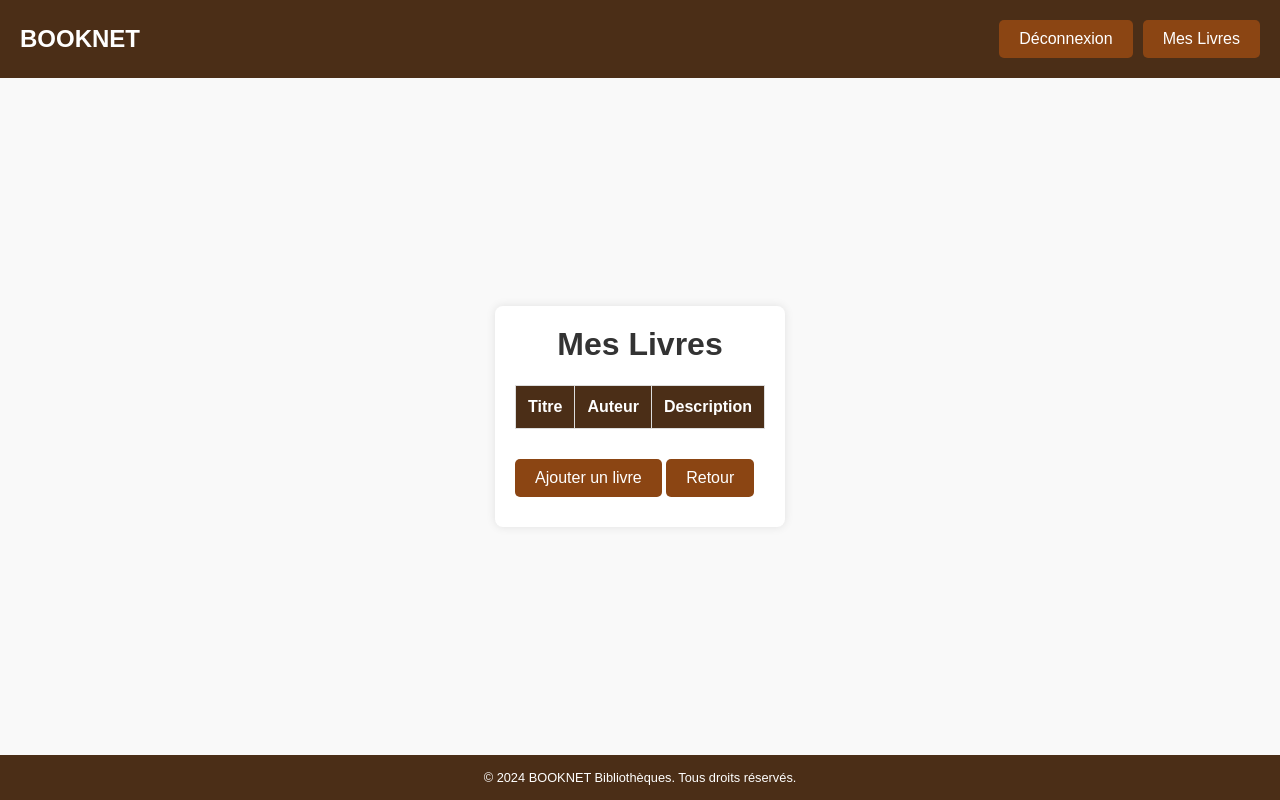
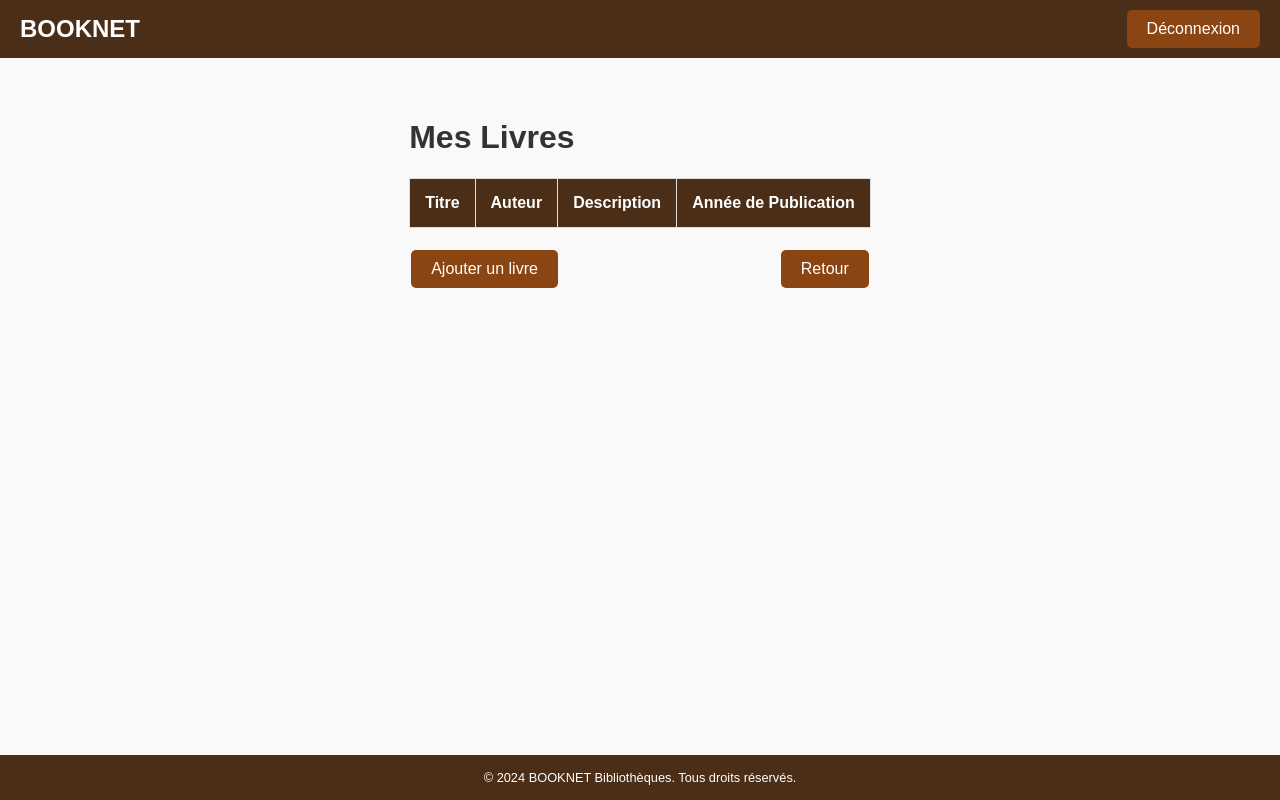
Before and after one commit to oceanetardy/ProjetBiblioth-quePHP, a PHP site: page /views/liste_livres_utilisateurs.php in a window 1280 px wide. Run offline with PHP 8.4, Linux system fonts and the light colour scheme; the visitor is signed in with stand-in values (Sample User, id 1); data comes from the database, SQL or seed files in the repository; lists and menus that the app fills with data are empty.

Commit message:
[*] Evolutions de l'interface - Mise en place des formulaires pour ajouter des livres

```diff
--- a/header.php
+++ b/header.php
@@ -1,6 +1,12 @@
 <?php
+
 // Vérifiez si l'utilisateur est connecté
 $utilisateurConnecte = isset($_SESSION['utilisateur_id']);
+
+// Déterminez si nous sommes sur la page "Mes Livres" ou "Ajouter un Livre"
+$pageActuelle = basename($_SERVER['PHP_SELF']);
+$estSurPageMesLivres = ($pageActuelle === 'liste_livres_utilisateurs.php');
+$estSurPageAddLivres = ($pageActuelle === 'ajouter_livre.php');
 ?>
 
 <header>
@@ -8,7 +14,16 @@
     <div class="auth-buttons">
         <?php if ($utilisateurConnecte) : ?>
             <a href="logout.php" class="button">Déconnexion</a>
-            <a href="views/liste_livres_utilisateurs.php" class="button">Mes Livres</a>
+
+            <!-- Affichez le lien "Mes Livres" ou "Ajouter un Livre" selon la page actuelle -->
+            <?php if ($estSurPageAddLivres) : ?>
+                <!-- Si vous êtes sur la page d'ajout de livre, le lien "Mes Livres" est affiché avec un autre texte ou une autre URL -->
+                <a href="liste_livres_utilisateurs.php" class="button">Mes livres</a>
+            <?php else : ?>
+                <!-- Sinon, afficher le lien habituel vers "Mes Livres" -->
+                <a href="views/liste_livres_utilisateurs.php" class="button" <?php if ($estSurPageMesLivres) echo 'style="display:none;"'; ?>>Mes Livres</a>
+            <?php endif; ?>
+
         <?php else : ?>
             <a href="login.php" class="button">Se connecter</a>
             <a href="inscription.php" class="button">S'inscrire</a>
--- a/views/liste_livres_utilisateurs.php
+++ b/views/liste_livres_utilisateurs.php
@@ -8,110 +8,53 @@
 
 require_once '../config.php';
 require_once '../models/Livre.php';
-require_once '../models/Auteur.php';
 
 $livre = new Livre($connection);
 $listeLivres = $livre->getLivresUtilisateur($_SESSION['utilisateur_id']);
 ?>
 <!DOCTYPE html>
 <html lang="fr">
-
 <head>
     <meta charset="UTF-8">
     <title>Mes Livres</title>
     <link rel="stylesheet" href="../styles.css">
-    <style>
-        table {
-            width: 100%;
-            border-collapse: collapse;
-            margin-bottom: 20px;
-        }
-
-        table th,
-        table td {
-            padding: 12px;
-            border: 1px solid #ddd;
-            text-align: left;
-        }
-
-        table th {
-            background-color: #4b2e17;
-            color: white;
-        }
-
-        table tr:nth-child(even) {
-            background-color: #f2f2f2;
-        }
-
-        table a {
-            color: #4b2e17;
-            text-decoration: none;
-        }
-
-        table a:hover {
-            text-decoration: underline;
-        }
-
-        .button {
-            background-color: #8B4513;
-            color: white;
-            padding: 10px 20px;
-            text-decoration: none;
-            border-radius: 5px;
-            transition: background-color 0.3s ease;
-            border: none;
-            cursor: pointer;
-            display: inline-block;
-            margin: 10px 0;
-        }
-
-        .button:hover {
-            background-color: #A0522D;
-        }
-
-        .container {
-            padding: 20px;
-            max-width: 1000px;
-            margin: auto;
-            background: white;
-            border-radius: 8px;
-            box-shadow: 0 0 10px rgba(0, 0, 0, 0.1);
-            box-sizing: border-box;
-        }
-
-        .container h1 {
-            margin-top: 0;
-            text-align: center;
-        }
-    </style>
+    <link rel="stylesheet" href="styles_tableau.css">
 </head>
-
 <body>
     <?php include '../header.php'; ?>
 
+    <main>
         <div class="container">
             <h1>Mes Livres</h1>
 
             <table>
+                <thead>
                     <tr>
                         <th>Titre</th>
                         <th>Auteur</th>
                         <th>Description</th>
+                        <th>Année de Publication</th> <!-- Nouvelle colonne -->
                     </tr>
+                </thead>
+                <tbody>
                     <?php foreach ($listeLivres as $livre) : ?>
                         <tr>
                             <td><a href="../details_livre.php?livreId=<?php echo htmlspecialchars($livre['id']); ?>"><?php echo htmlspecialchars($livre['titre']); ?></a></td>
                             <td><?php echo htmlspecialchars($livre['nom_auteur']) . ' ' . htmlspecialchars($livre['prenom_auteur']); ?></td>
                             <td><?php echo htmlspecialchars($livre['description']); ?></td>
+                            <td><?php echo htmlspecialchars($livre['annee_publication']); ?></td> <!-- Nouvelle donnée -->
                         </tr>
                     <?php endforeach; ?>
+                </tbody>
             </table>
 
-        <a href="../ajouter_livre.php" class="button">Ajouter un livre</a>
+            <div class="button-group">
+                <a href="ajouter_livre.php" class="button">Ajouter un livre</a>
                 <a href="../index.php" class="button">Retour</a>
             </div>
+        </div>
+    </main>
 
     <?php include '../footer.php'; ?>
 </body>
-
 </html>
--- /dev/null
+++ b/views/styles_tableau.css
@@ -0,0 +1,129 @@
+/* Assure que le conteneur utilise toute la largeur disponible */
+.container {
+    width: 100%; /* S'assure que le conteneur prend toute la largeur disponible */
+    max-width: 1200px; /* Évite que le conteneur ne dépasse la largeur de la page */
+    margin: 0 auto; /* Centre le conteneur */
+    padding: 20px; /* Ajoute un peu de padding interne */
+    box-sizing: border-box; /* Inclut le padding dans la largeur totale */
+}
+
+/* Styles pour les tableaux */
+table {
+    width: 100%;
+    border-collapse: collapse;
+    margin: 20px 0; /* Ajoute une marge au-dessus et en-dessous du tableau */
+}
+
+table th,
+table td {
+    padding: 15px; /* Augmente le padding des cellules */
+    border: 1px solid #ddd; /* Bordure pour les cellules */
+    text-align: left;
+}
+
+table th {
+    background-color: #4b2e17; /* Couleur d'arrière-plan des en-têtes de tableau */
+    color: white; /* Couleur du texte des en-têtes de tableau */
+}
+
+table tr:nth-child(even) {
+    background-color: #f2f2f2; /* Couleur de fond des lignes paires */
+}
+
+table a {
+    color: #4b2e17; /* Couleur des liens dans le tableau */
+    text-decoration: none; /* Enlève la décoration du texte pour les liens */
+}
+
+table a:hover {
+    text-decoration: underline; /* Souligne les liens au survol */
+}
+
+/* Styles pour les groupes de boutons */
+.button-group {
+    display: flex;
+    justify-content: space-between;
+    margin-top: 20px;
+    flex-wrap: wrap; /* Permet de faire passer les boutons à la ligne si nécessaire */
+}
+
+/* Styles pour les boutons */
+.button {
+    background-color: #8B4513; /* Couleur de fond du bouton */
+    color: white; /* Couleur du texte */
+    padding: 10px 20px; /* Espacement interne */
+    text-decoration: none; /* Supprime la décoration du texte pour les liens */
+    border-radius: 5px; /* Coins arrondis */
+    transition: background-color 0.3s ease; /* Effet de transition pour le survol */
+    border: none; /* Enlève les bordures */
+    cursor: pointer; /* Change le curseur pour pointer */
+    text-align: center; /* Centre le texte */
+    display: inline-block; /* Assure que le bouton est affiché en ligne */
+}
+
+/* Styles spécifiques pour les boutons lors du survol */
+.button:hover {
+    background-color: #A0522D; /* Couleur de fond au survol */
+}
+
+/* Styles pour la carte */
+.card {
+    background: white;
+    padding: 30px;
+    margin: 20px auto;
+    border-radius: 8px;
+    box-shadow: 0 0 10px rgba(0, 0, 0, 0.1);
+    max-width: 800px;
+    width: 100%;
+    box-sizing: border-box;
+}
+
+/* Styles pour le formulaire */
+.card form {
+    display: flex;
+    flex-wrap: wrap; /* Permet aux éléments de se répartir sur plusieurs lignes si nécessaire */
+    gap: 20px; /* Espace entre les éléments du formulaire */
+}
+
+/* Styles pour les groupes de champs */
+.form-group {
+    flex: 1 1 45%; /* Chaque groupe occupe environ la moitié de la largeur disponible */
+    min-width: 250px; /* Largeur minimale pour les champs */
+}
+
+/* Styles pour les labels */
+.card label {
+    display: block;
+    margin-bottom: 5px;
+    font-weight: bold;
+}
+
+/* Styles pour les champs de saisie */
+.card input[type="text"],
+.card textarea {
+    width: 100%;
+    padding: 10px;
+    border: 1px solid #ccc;
+    border-radius: 5px;
+    font-size: 1em;
+    box-sizing: border-box;
+}
+
+/* Styles pour les messages */
+.alert {
+    padding: 15px;
+    margin-bottom: 20px;
+    border-radius: 5px;
+}
+
+.alert.success {
+    background-color: #d4edda;
+    color: #155724;
+    border: 1px solid #c3e6cb;
+}
+
+.alert.error {
+    background-color: #f8d7da;
+    color: #721c24;
+    border: 1px solid #f5c6cb;
+}
```
Also changed, not shown: controllers/AjouterLivreController.php (+6 -6 lines), views/ajouter_livre.php (+126 -13 lines), styles.css (line endings or trailing spaces). Lines whose indentation alone changed are shown as unchanged.
